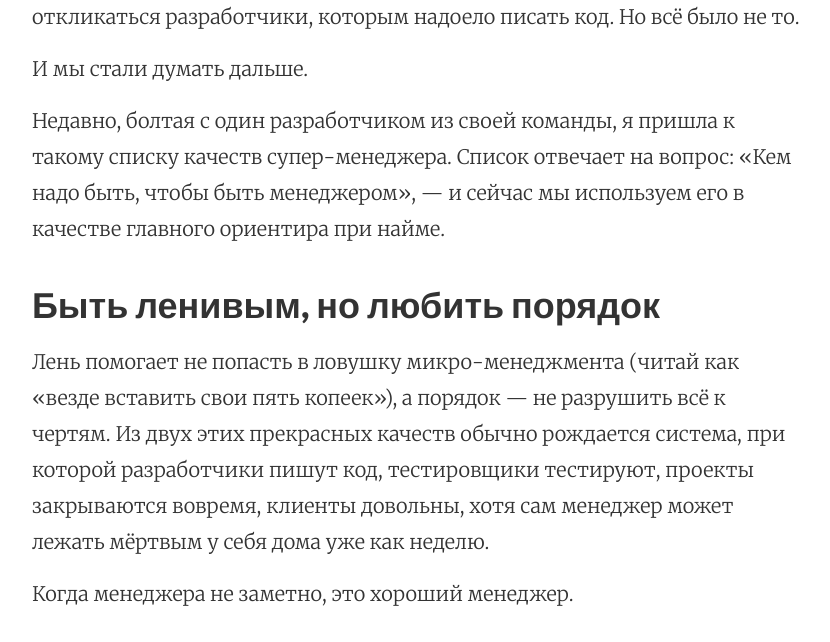
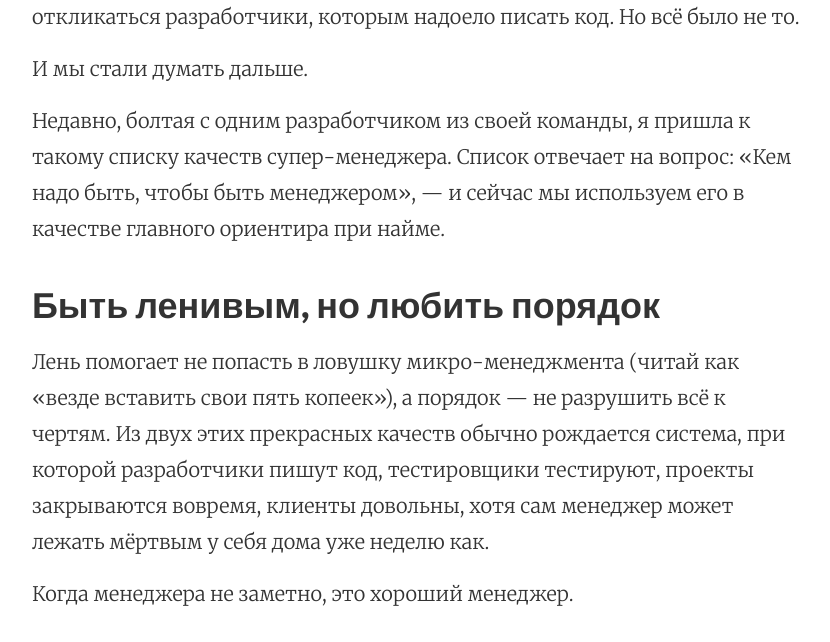
Before and after one commit to vislogurov/csssr.github.io, a Jekyll site: the page built from _posts/2015-03-05-managers-qualities.md, in a window 1280 px wide and 900 px high, scrolled down 717 px. Shown: the part 152-794 px from the top of the window, without its empty margins (224-1054 px from the left). Built offline with Jekyll 4.4.1, drawn with Linux system fonts in a browser that asks for light colours; nearby versions of some CDN libraries; Markdown is read by kramdown in place of the engine named in the settings; some of the changed text lies outside the part shown.

Commit message:
fix(managers-qualities): fix misspellings

```diff
--- a/_posts/2015-03-05-managers-qualities.md
+++ b/_posts/2015-03-05-managers-qualities.md
@@ -13,11 +13,11 @@ summary:    Пост про то, как мы учились нанимать м
 
 И мы стали думать дальше.
 
-Недавно, болтая с один разработчиком из своей команды, я пришла к такому списку качеств супер-менеджера. Список отвечает на вопрос: «Кем надо быть, чтобы быть менеджером», — и сейчас мы используем его в качестве главного ориентира при найме.
+Недавно, болтая с одним разработчиком из своей команды, я пришла к такому списку качеств супер-менеджера. Список отвечает на вопрос: «Кем надо быть, чтобы быть менеджером», — и сейчас мы используем его в качестве главного ориентира при найме.
 
 ### Быть ленивым, но любить порядок
 
-Лень помогает не попасть в ловушку микро-менеджмента (читай как «везде вставить свои пять копеек»), а порядок — не разрушить всё к чертям. Из двух этих прекрасных качеств обычно рождается система, при которой разработчики пишут код, тестировщики тестируют, проекты закрываются вовремя, клиенты довольны, хотя сам менеджер может лежать мёртвым у себя дома уже как неделю.
+Лень помогает не попасть в ловушку микро-менеджмента (читай как «везде вставить свои пять копеек»), а порядок — не разрушить всё к чертям. Из двух этих прекрасных качеств обычно рождается система, при которой разработчики пишут код, тестировщики тестируют, проекты закрываются вовремя, клиенты довольны, хотя сам менеджер может лежать мёртвым у себя дома уже неделю как.
 
 Когда менеджера не заметно, это хороший менеджер.
 
```
Also changed, not shown: other parts of _posts/2015-03-05-managers-qualities.md (+1 -1 lines).
